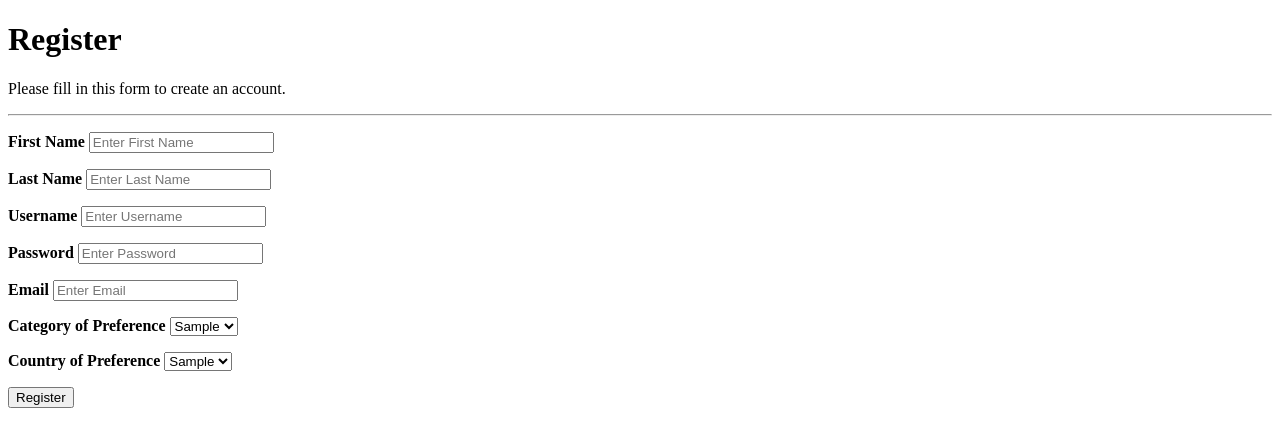
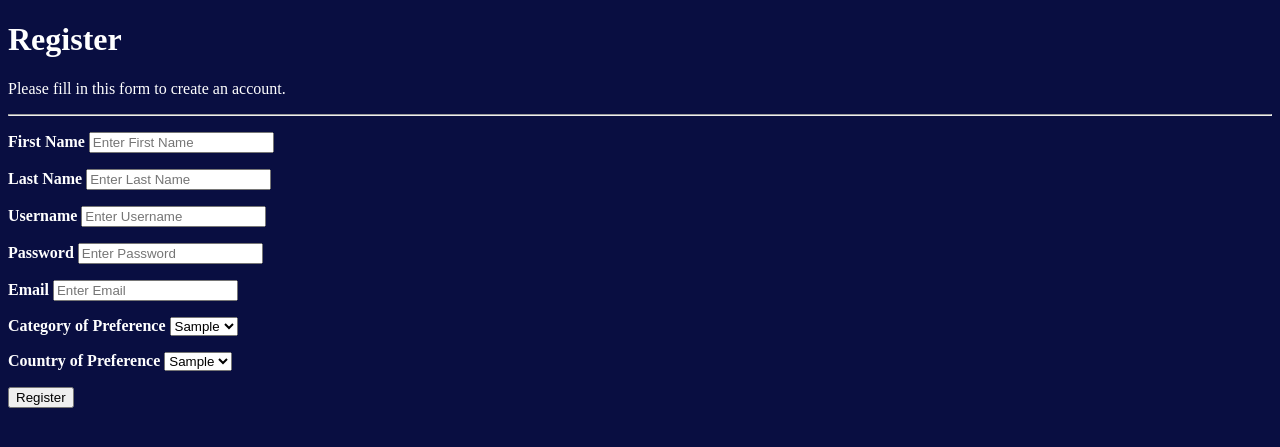
Before and after one commit to mkm3/NoozMe, a Flask app: page /registration in a window 1280 px wide. Shown: the top 447 px of the page. Run offline with Flask 2, Linux system fonts and the light colour scheme; tables that the repository leaves empty hold one stand-in row (values such as "Sample post").

Commit message:
Updated registration page

```diff
--- a/static/css/styles.css
+++ b/static/css/styles.css
@@ -21,3 +21,7 @@ input.input-field {
 .settings-container {
     color: #ffffff
 }
+
+.registration-container {
+    color: #ffffff
+}
--- a/templates/registration.html
+++ b/templates/registration.html
@@ -1,7 +1,8 @@
 <!doctype html>
 <html>
 <head>
-  <title>Registration Page</title>
+    <title>Registration Page</title>
+    <link rel="stylesheet" href="static/css/styles.css">
 </head>
 
 
@@ -9,7 +10,7 @@
     <body>
 
         <form action="/registration" method='post'>
-            <div class="container">
+            <div class="registration-container">
                 <h1>Register</h1>
                 <p>Please fill in this form to create an account.</p>
                 <hr>
@@ -57,7 +58,7 @@
                     </select>
                 </p>
 
-                <button type="submit" class="registerbtn">Register</button>
+                <button type="submit" class="registerbtn btn btn-info">Register</button>
             </div>
         </form>
 
```
